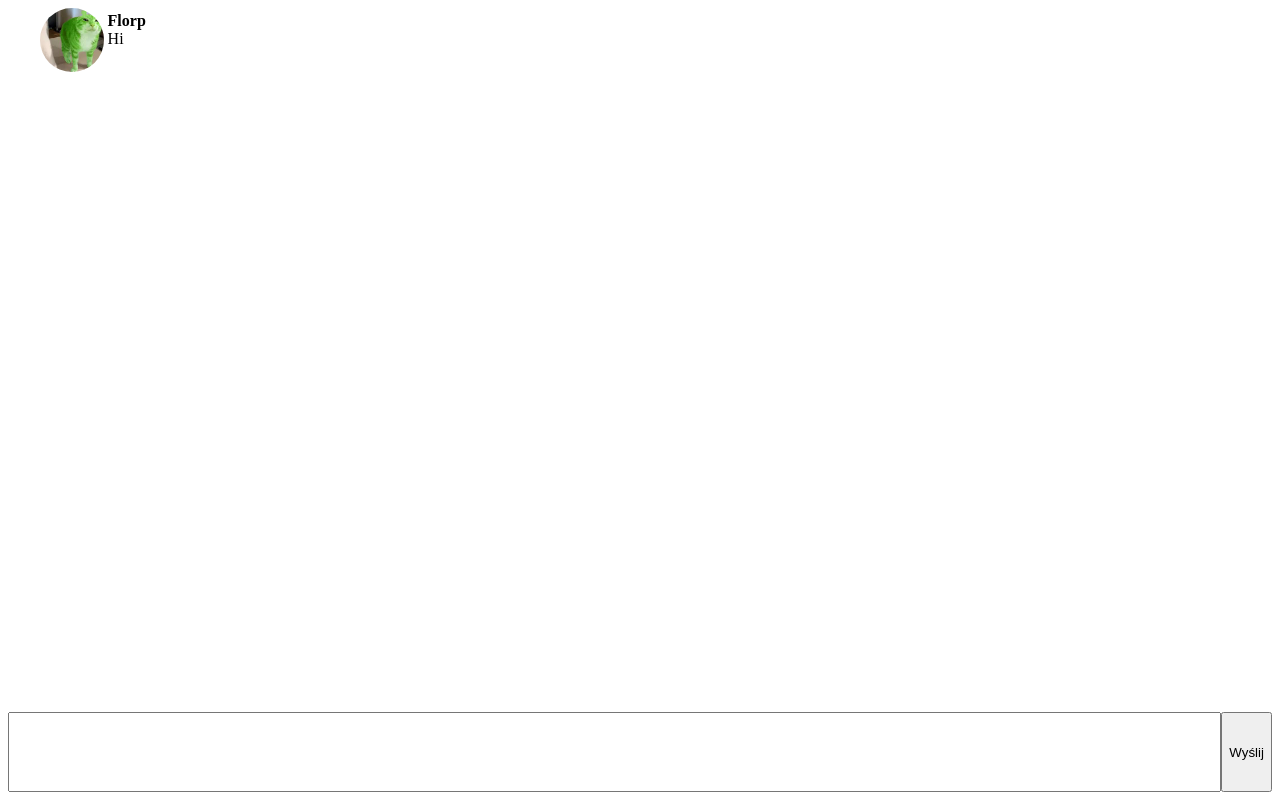
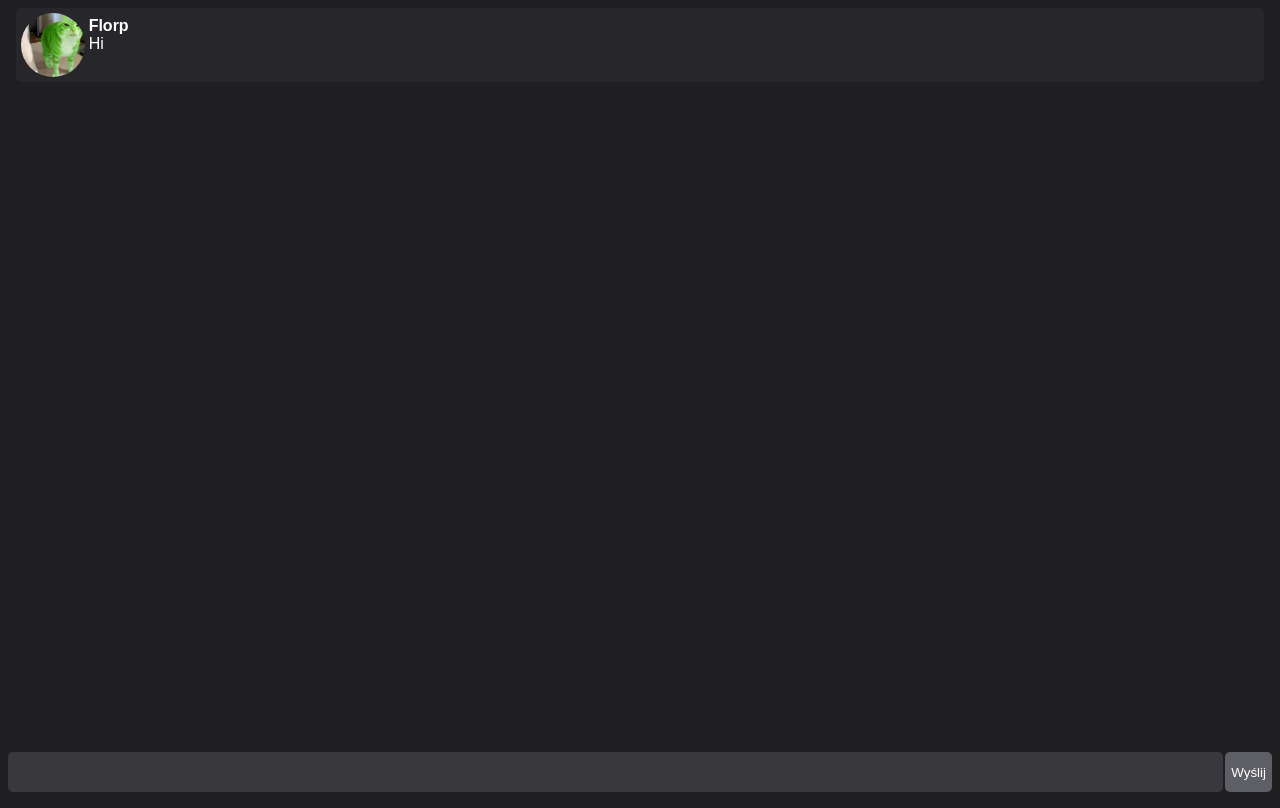
Before and after one commit to Wolfyxon/web-for-school, a PHP site: page / in a window 1280 px wide. Run offline with PHP 8.4, Linux system fonts and the light colour scheme.

Commit message:
Better style

```diff
--- a/highSchool/3/PracowniaAplikacjiInternetowych/28.11.2024/style.css
+++ b/highSchool/3/PracowniaAplikacjiInternetowych/28.11.2024/style.css
@@ -1,5 +1,9 @@
 html, body {
     height: 100%;
+    background-color: rgb(31, 31, 34);
+    color: white;
+    font-family: Arial, Helvetica, sans-serif;
+    overflow-y: hidden;
 }
 
 #main {
@@ -17,14 +21,17 @@ html, body {
 
 #chat {
     overflow-y: scroll;
-    height: 88%;
+    height: 93%;
 }
 
 #chat > * {
     height: fit-content;
-    width: 95%;
+    width: 98%;
     margin: 0 auto;
     display: flex;
+    background-color: rgb(39, 39, 43);
+    padding: 5px;
+    border-radius: 5px;
 }
 
 #chat > * > img {
@@ -45,9 +52,22 @@ html, body {
 #inputs {
     display: flex;
     margin: 0 auto;
-    height: 10%;
+    height: 5%;
 }
 
 #msg-input {
+    background-color: rgb(56, 56, 61);
+    color: white;
+    border-radius: 5px;
+    font-size: 1.3em;
+    border: none;
     flex-grow: 1;
 }
+
+#send-btn {
+    background-color: rgb(94, 94, 102);
+    color: white;
+    border-radius: 5px;
+    border: none;
+    margin-left: 2px;
+}
```
